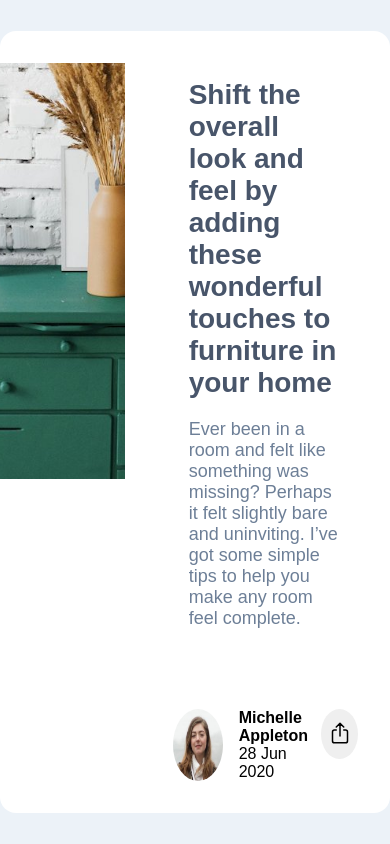
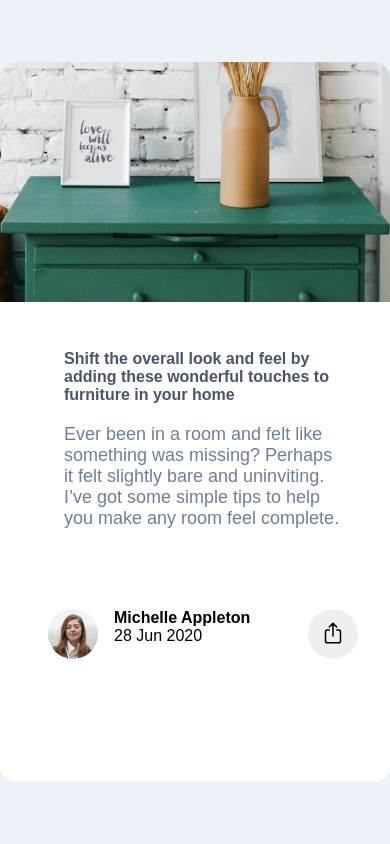
Before and after one commit to Code-Beaker/article-preview-component, a plain HTML site: page index.html in a window 390 px wide. Drawn offline with nearby package versions, Linux system fonts and the light colour scheme; a web font is replaced by a local one.

Commit message:
finished the project

```diff
--- a/index.html
+++ b/index.html
@@ -50,7 +50,6 @@
                   <span class="icon"
                     ><ion-icon name="logo-pinterest"></ion-icon
                   ></span>
-                  <span class="dividor"></span>
                   <ion-icon
                     id="closeBtn"
                     name="close-circle-outline"
--- a/style/index.css
+++ b/style/index.css
@@ -180,3 +180,25 @@ img {
   /* outline: 1px dotted; */
   outline: 2px dotted;
 }
+
+@media screen and (max-width: 700px) {
+  .container {
+    grid-template-columns: 1fr;
+    grid-template-rows: 1fr 2fr;
+    max-height: 45rem;
+    max-width: 25rem;
+    /* outline: 1px dotted; */
+  }
+
+  .img-wrapper {
+    min-height: 15rem;
+  }
+
+  .title {
+    font-size: 1rem;
+  }
+
+  .popup {
+    left: -20;
+  }
+}
```
